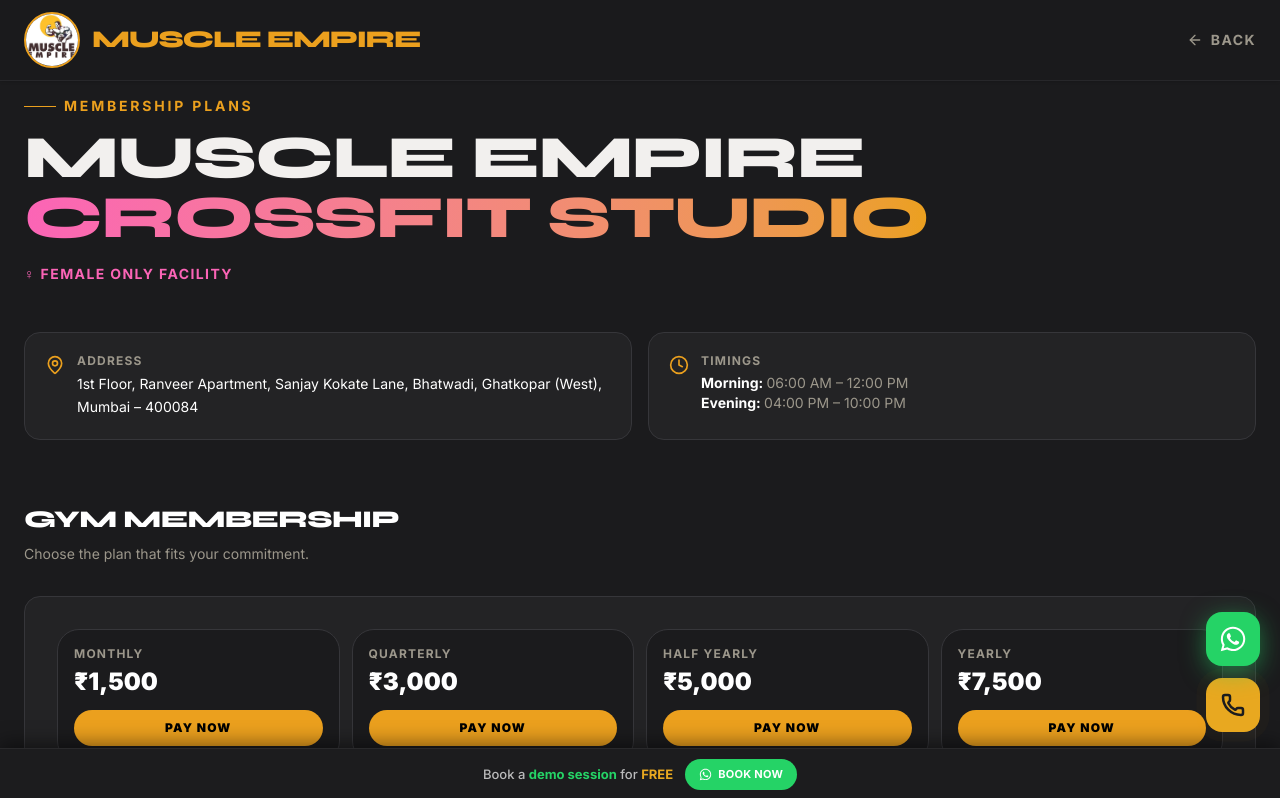
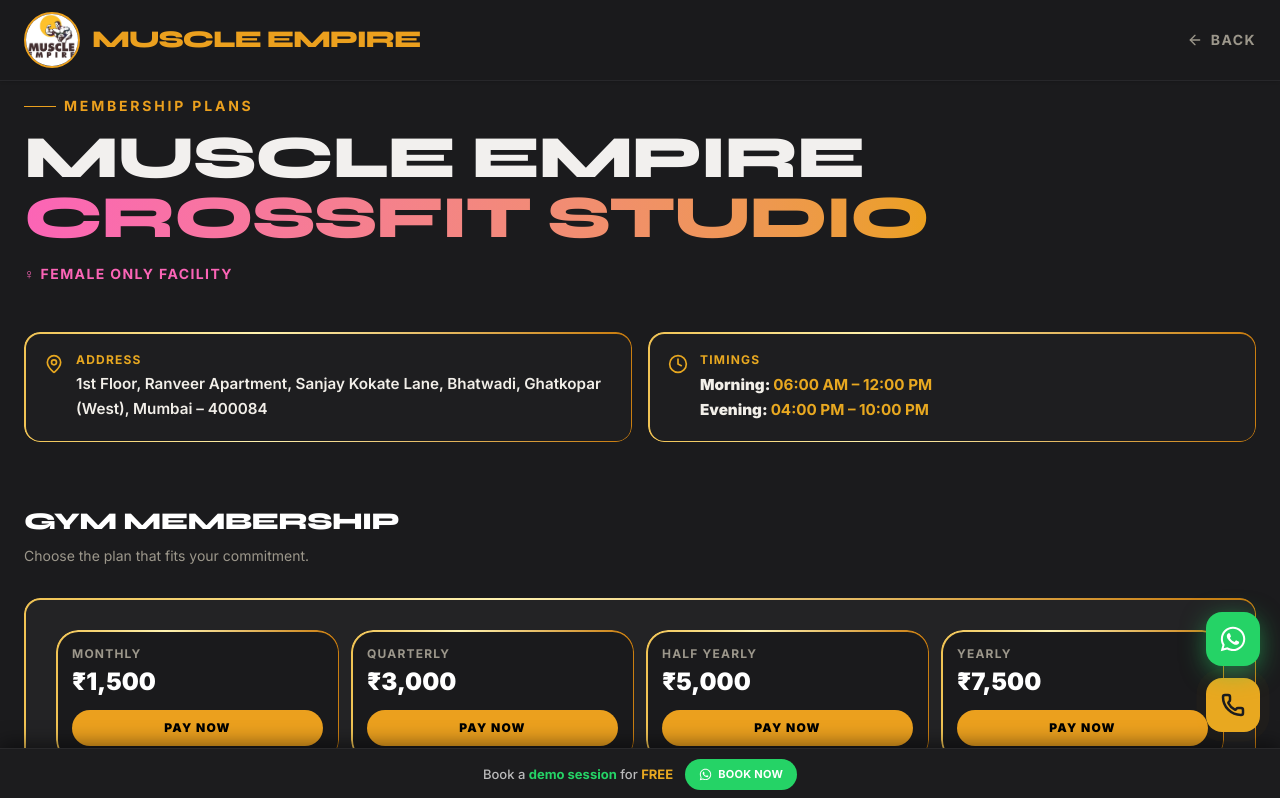
Before and after one commit to kinjal-webdev/muscle-empire, a React (Vite) app: page /female-gym-plans in a window 1280 px wide. Shown: the top 798 px of the page. Built offline with nearby package versions, Linux system fonts and the light colour scheme.

Commit message:
feat: gym plans gold border animation + highlighted timing/address; contact cards lighter bg; why-train font bigger

```diff
--- a/src/components/Contact.tsx
+++ b/src/components/Contact.tsx
@@ -138,8 +138,8 @@ export default function Contact() {
                   whileTap={{ scale:0.98 }}
                   className="relative flex items-center gap-4 p-4 rounded-2xl border overflow-hidden group transition-all duration-200"
                   style={{
-                    background: "rgba(255,255,255,0.04)",
-                    borderColor: "rgba(255,255,255,0.08)",
+                    background: "rgba(255,255,255,0.07)",
+                    borderColor: "rgba(255,255,255,0.12)",
                   }}
                   onMouseEnter={e => { (e.currentTarget as HTMLElement).style.borderColor = item.color + "55"; (e.currentTarget as HTMLElement).style.boxShadow = `0 8px 32px ${item.color}20`; }}
                   onMouseLeave={e => { (e.currentTarget as HTMLElement).style.borderColor = "rgba(255,255,255,0.08)"; (e.currentTarget as HTMLElement).style.boxShadow = "none"; }}
--- a/src/components/WhyChooseUs.tsx
+++ b/src/components/WhyChooseUs.tsx
@@ -41,7 +41,7 @@ function Card({ step }: { step: typeof STEPS[0] }) {
         style={{ background: step.bg, color: step.iconColor, boxShadow: hovered ? `0 0 20px ${step.iconColor}44` : "none", transition:"box-shadow .3s" }}>
         <step.Icon size={24} strokeWidth={2} />
       </div>
-      <h3 className="font-display font-black text-[1.1rem] leading-snug z-10 relative"
+      <h3 className="font-display font-black text-[1.25rem] leading-snug z-10 relative"
         style={{ color: hovered ? step.iconColor : "#1C1C1E", transition:"color .3s" }}>
         {step.title}
       </h3>
@@ -92,7 +92,7 @@ function MobileCarousel() {
                 style={{ background: s.bg, color: s.iconColor }}>
                 <s.Icon size={22} strokeWidth={2} />
               </div>
-              <h3 className="font-display font-black text-[1.05rem] leading-snug z-10" style={{ color: s.iconColor }}>
+              <h3 className="font-display font-black text-[1.15rem] leading-snug z-10" style={{ color: s.iconColor }}>
                 {s.title}
               </h3>
             </div>
--- a/src/index.css
+++ b/src/index.css
@@ -378,3 +378,28 @@
     box-shadow: 0 0 0 3px rgba(232,168,32,.16);
   }
 }
+
+/* ── Gold border travel animation ── */
+@keyframes border-travel {
+  0%   { background-position: 0% 50%; }
+  50%  { background-position: 100% 50%; }
+  100% { background-position: 0% 50%; }
+}
+.gold-border-card {
+  position: relative;
+}
+.gold-border-card::before {
+  content: '';
+  position: absolute;
+  inset: 0;
+  border-radius: inherit;
+  padding: 1.5px;
+  background: linear-gradient(90deg, #E8A820, #fff3b0, #c97d10, #E8A820, #fff3b0, #c97d10);
+  background-size: 300% 100%;
+  -webkit-mask: linear-gradient(#fff 0 0) content-box, linear-gradient(#fff 0 0);
+  -webkit-mask-composite: xor;
+  mask-composite: exclude;
+  pointer-events: none;
+  animation: border-travel 3s linear infinite;
+  z-index: 1;
+}
--- a/src/pages/FemaleGymPlans.tsx
+++ b/src/pages/FemaleGymPlans.tsx
@@ -74,7 +74,7 @@ function AddOnCard({ addon }: { addon: (typeof addOns)[0] }) {
       whileInView={{ opacity: 1, y: 0 }}
       viewport={{ once: true }}
       transition={{ duration: 0.5 }}
-      className="bg-card border border-border p-6 flex flex-col hover:border-primary/40 transition-colors rounded-2xl"
+      className="gold-border-card bg-card p-6 flex flex-col rounded-2xl relative"
     >
       <p className="text-xs text-primary font-bold uppercase tracking-widest mb-1">{addon.subtitle}</p>
       <h4 className="text-xl font-black uppercase text-white mb-4">{addon.title}</h4>
@@ -126,20 +126,20 @@ export default function FemaleGymPlans() {
 
           {/* Info bar */}
           <div className="grid grid-cols-1 sm:grid-cols-2 gap-4 mb-16">
-            <div className="flex items-start gap-3 bg-card border border-border p-5 rounded-2xl">
-              <MapPin className="text-primary shrink-0 mt-0.5" size={20} />
+            <div className="gold-border-card flex items-start gap-3 bg-[#1e1e20] p-5 rounded-2xl relative">
+              <MapPin className="text-[#E8A820] shrink-0 mt-0.5" size={20} />
               <div>
-                <p className="text-xs font-bold uppercase tracking-widest text-muted-foreground mb-1">Address</p>
-                <p className="text-white text-sm leading-relaxed">{address}</p>
+                <p className="text-xs font-bold uppercase tracking-widest text-[#E8A820] mb-1">Address</p>
+                <p className="text-[#F2EFE9] text-[0.95rem] font-semibold leading-relaxed">{address}</p>
               </div>
             </div>
-            <div className="flex items-start gap-3 bg-card border border-border p-5 rounded-2xl">
-              <Clock className="text-primary shrink-0 mt-0.5" size={20} />
+            <div className="gold-border-card flex items-start gap-3 bg-[#1e1e20] p-5 rounded-2xl relative">
+              <Clock className="text-[#E8A820] shrink-0 mt-0.5" size={20} />
               <div>
-                <p className="text-xs font-bold uppercase tracking-widest text-muted-foreground mb-1">Timings</p>
+                <p className="text-xs font-bold uppercase tracking-widest text-[#E8A820] mb-1">Timings</p>
                 {timings.map((t) => (
-                  <p key={t.label} className="text-white text-sm font-bold">
-                    {t.label}: <span className="text-muted-foreground font-normal">{t.time}</span>
+                  <p key={t.label} className="text-[#F2EFE9] text-[0.95rem] font-black">
+                    {t.label}: <span className="text-[#E8A820] font-bold">{t.time}</span>
                   </p>
                 ))}
               </div>
@@ -157,14 +157,14 @@ export default function FemaleGymPlans() {
             whileInView={{ opacity: 1, y: 0 }}
             viewport={{ once: true }}
             transition={{ duration: 0.6 }}
-            className="bg-card border border-border p-6 md:p-8 mb-20 rounded-2xl"
+            className="gold-border-card bg-card p-6 md:p-8 mb-20 rounded-2xl relative"
           >
             {/* Plan grid */}
             <div className="grid grid-cols-2 md:grid-cols-4 gap-3 mb-8">
               {gymPlans.map((plan, idx) => (
                 <div
                   key={idx}
-                  className="bg-background border border-border p-4 flex flex-col gap-3 hover:border-primary/50 transition-colors rounded-xl"
+                  className="gold-border-card bg-[#1a1a1c] p-4 flex flex-col gap-3 rounded-xl relative"
                 >
                   <div>
                     <p className="text-xs text-muted-foreground uppercase tracking-widest font-bold">{plan.label}</p>
--- a/src/pages/UnisexGymPlans.tsx
+++ b/src/pages/UnisexGymPlans.tsx
@@ -95,7 +95,7 @@ function PlanTable({
       whileInView={{ opacity: 1, y: 0 }}
       viewport={{ once: true }}
       transition={{ duration: 0.6 }}
-      className="bg-card border border-border p-6 md:p-8 rounded-2xl"
+      className="gold-border-card bg-card p-6 md:p-8 rounded-2xl relative"
     >
       <h3 className="text-xl font-black uppercase tracking-tight text-white mb-6 border-b border-border pb-4">
         {title}
@@ -106,7 +106,7 @@ function PlanTable({
         {plans.map((plan, idx) => (
           <div
             key={idx}
-            className="bg-background border border-border p-4 flex flex-col gap-3 hover:border-primary/50 transition-colors rounded-xl"
+            className="gold-border-card bg-[#1a1a1c] p-4 flex flex-col gap-3 rounded-xl relative"
           >
             <div>
               <p className="text-xs text-muted-foreground uppercase tracking-widest font-bold">{plan.label}</p>
@@ -147,7 +147,7 @@ function AddOnCard({ addon }: { addon: (typeof addOns)[0] }) {
       whileInView={{ opacity: 1, y: 0 }}
       viewport={{ once: true }}
       transition={{ duration: 0.5 }}
-      className="bg-card border border-border p-6 flex flex-col hover:border-primary/40 transition-colors rounded-2xl"
+      className="gold-border-card bg-card p-6 flex flex-col rounded-2xl relative"
     >
       <p className="text-xs text-primary font-bold uppercase tracking-widest mb-1">{addon.subtitle}</p>
       <h4 className="text-xl font-black uppercase text-white mb-4">{addon.title}</h4>
@@ -199,19 +199,19 @@ export default function UnisexGymPlans() {
 
           {/* Info bar */}
           <div className="grid grid-cols-1 sm:grid-cols-2 gap-4 mb-16">
-            <div className="flex items-start gap-3 bg-card border border-border p-5 rounded-2xl">
-              <MapPin className="text-primary shrink-0 mt-0.5" size={20} />
+            <div className="gold-border-card flex items-start gap-3 bg-[#1e1e20] p-5 rounded-2xl relative">
+              <MapPin className="text-[#E8A820] shrink-0 mt-0.5" size={20} />
               <div>
-                <p className="text-xs font-bold uppercase tracking-widest text-muted-foreground mb-1">Address</p>
-                <p className="text-white text-sm leading-relaxed">{address}</p>
+                <p className="text-xs font-bold uppercase tracking-widest text-[#E8A820] mb-1">Address</p>
+                <p className="text-[#F2EFE9] text-[0.95rem] font-semibold leading-relaxed">{address}</p>
               </div>
             </div>
-            <div className="flex items-start gap-3 bg-card border border-border p-5 rounded-2xl">
-              <Clock className="text-primary shrink-0 mt-0.5" size={20} />
+            <div className="gold-border-card flex items-start gap-3 bg-[#1e1e20] p-5 rounded-2xl relative">
+              <Clock className="text-[#E8A820] shrink-0 mt-0.5" size={20} />
               <div>
-                <p className="text-xs font-bold uppercase tracking-widest text-muted-foreground mb-1">Timings</p>
-                <p className="text-white text-sm font-bold">{timings}</p>
-                <p className="text-xs text-muted-foreground mt-0.5">Monday to Saturday</p>
+                <p className="text-xs font-bold uppercase tracking-widest text-[#E8A820] mb-1">Timings</p>
+                <p className="text-[#F2EFE9] text-[0.95rem] font-black">{timings}</p>
+                <p className="text-xs text-[#F2EFE9]/50 mt-0.5">Monday to Saturday</p>
               </div>
             </div>
           </div>
```
